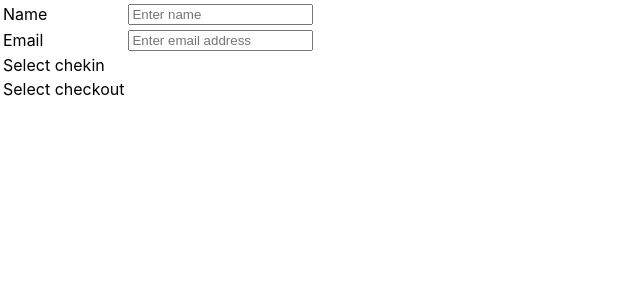
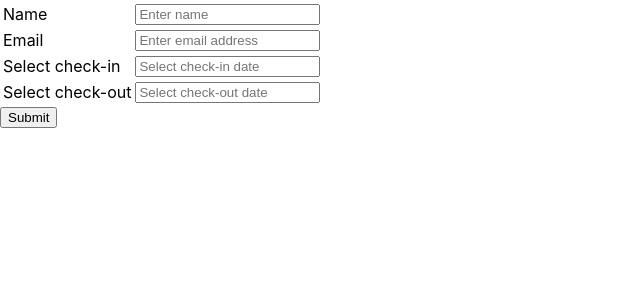
Before and after one commit to sherampr/PUSL3120_FullStackDevelopment, a React (Create React App) app in the folder client/: page / in a window 1280 px wide. Shown: the top 300 px of the page, without its empty margins (0-640 px from the left). Built offline with nearby package versions, Linux system fonts and the light colour scheme; the HTML template or start-up script is replaced by a standard one.

Commit message:
update booking form

```diff
--- a/client/package.json
+++ b/client/package.json
@@ -7,6 +7,7 @@
     "@testing-library/react": "^13.4.0",
     "@testing-library/user-event": "^13.5.0",
     "react": "^18.2.0",
+    "react-datepicker": "^4.25.0",
     "react-dom": "^18.2.0",
     "react-router-dom": "^5.3.0",
     "react-scripts": "5.0.1",
--- a/client/src/pages/Booking_form.jsx
+++ b/client/src/pages/Booking_form.jsx
@@ -1,44 +1,59 @@
-import React from 'react';
+import React, { useState } from 'react';
+import DatePicker from 'react-datepicker';
+import 'react-datepicker/dist/react-datepicker.css';
 
-function bookingForm(){
-    return(
-        <div>
+function BookingForm() {
+  const [checkinDate, setCheckinDate] = useState(null);
+  const [checkoutDate, setCheckoutDate] = useState(null);
 
+  const handleSubmit = (e) => {
+    e.preventDefault();
+    // Handle form submission logic here
+  };
 
-            <form method="POST">
+  return (
+    <div className="booking-form-container">
+      <form onSubmit={handleSubmit}>
         <table>
+          <tbody>
             <tr>
               <td>Name</td>
-                        <td><input type="text" placeholder="Enter name"/></td>
+              <td>
+                <input type="text" placeholder="Enter name" />
+              </td>
             </tr>
             <tr>
               <td>Email</td>
-                        <td><input type="text" placeholder="Enter email address"/></td>
+              <td>
+                <input type="text" placeholder="Enter email address" />
+              </td>
             </tr>
             <tr>
-                        <td>Select chekin</td>
-                        <td></td>
+              <td>Select check-in</td>
+              <td>
+                <DatePicker
+                  selected={checkinDate}
+                  onChange={(date) => setCheckinDate(date)}
+                  placeholderText="Select check-in date"
+                />
+              </td>
             </tr>
             <tr>
-                        <td>Select checkout</td>
-                        <td></td>
+              <td>Select check-out</td>
+              <td>
+                <DatePicker
+                  selected={checkoutDate}
+                  onChange={(date) => setCheckoutDate(date)}
+                  placeholderText="Select check-out date"
+                />
+              </td>
             </tr>
+          </tbody>
+        </table>
+        <button type="submit">Submit</button>
+      </form>
+    </div>
+  );
+}
 
-                </table>
-
-
-            </form>
-
-
-
-
-        </div>
-
-
-
-    )
-
-
-
-}
-export default bookingForm;
+export default BookingForm;
```
Also changed, not shown: 1 other file (tests, documents, lock files or other folders). Lines whose indentation alone changed are shown as unchanged.
